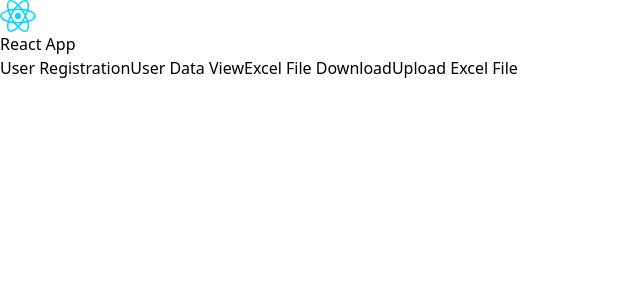
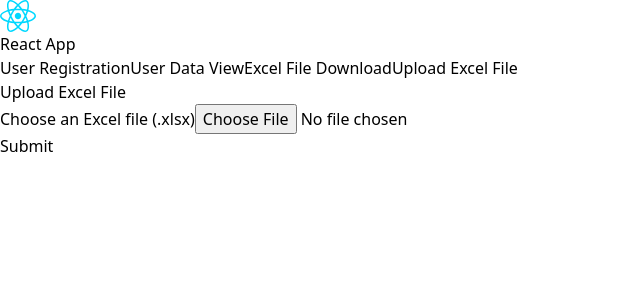
Before and after one commit to JaySabva/React-CRUD, a React (Vite) app: page /upload in a window 1280 px wide. Shown: the top 300 px of the page, without its empty margins (0-640 px from the left). Built offline with nearby package versions, Linux system fonts and the light colour scheme.

Commit message:
Initial Commit

```diff
--- a/src/App.jsx
+++ b/src/App.jsx
@@ -4,6 +4,8 @@ import './App.css'
 import NavBar from "./NavBar/NavBar.jsx";
 import Registration from "./Registration/Registration.jsx";
 import DataView from "./DataView/DataView.jsx";
+import Download from "./Download/Download.jsx";
+import Upload from "./Upload/Upload.jsx";
 
 function App() {
   return (
@@ -13,6 +15,8 @@ function App() {
               <Route path="/" element={<h1>Home</h1>} />
                 <Route path="/registration" element={<Registration />} />
                 <Route path="/data-view" element={<DataView />} />
+              <Route path="/download" element={<Download />} />
+                <Route path="/upload" element={<Upload />} />
           </Routes>
       </>
   )
--- a/src/DataView/Card.jsx
+++ b/src/DataView/Card.jsx
@@ -31,6 +31,7 @@ const EditForm  = ({user, onCancel, onEdit}) => {
                     type="text"
                     name="name"
                     id="name"
+                    required
                     className="block w-full p-2 border rounded border-gray-600"
                     value={editUser.name}
                     onChange={(e) => setEditUser({...editUser, name: e.target.value})}
@@ -42,6 +43,7 @@ const EditForm  = ({user, onCancel, onEdit}) => {
                     type="email"
                     name="email"
                     id="email"
+                    required
                     className="block w-full p-2 border rounded border-gray-600"
                     value={editUser.email}
                     onChange={(e) => setEditUser({...editUser, email: e.target.value})}
@@ -53,6 +55,7 @@ const EditForm  = ({user, onCancel, onEdit}) => {
                     type="text"
                     name="mobileNumber"
                     id="mobileNumber"
+                    required
                     className="block w-full p-2 border rounded border-gray-600"
                     value={editUser.mobileNumber}
                     onChange={(e) => setEditUser({...editUser, mobileNumber: e.target.value})}
@@ -64,6 +67,7 @@ const EditForm  = ({user, onCancel, onEdit}) => {
                     type="text"
                     name="country"
                     id="country"
+                    required
                     className="block w-full p-2 border rounded border-gray-600"
                     value={editUser.country}
                     onChange={(e) => setEditUser({...editUser, country: e.target.value})}
@@ -75,6 +79,7 @@ const EditForm  = ({user, onCancel, onEdit}) => {
                     type="text"
                     name="state"
                     id="state"
+                    required
                     className="block w-full p-2 border rounded border-gray-600"
                     value={editUser.state}
                     onChange={(e) => setEditUser({...editUser, state: e.target.value})}
@@ -86,6 +91,7 @@ const EditForm  = ({user, onCancel, onEdit}) => {
                     type="text"
                     name="city"
                     id="city"
+                    required
                     className="block w-full p-2 border rounded
                     border-gray-600"
                     value={editUser.city}
@@ -98,6 +104,7 @@ const EditForm  = ({user, onCancel, onEdit}) => {
                     type="text"
                     name="address"
                     id="address"
+                    required
                     className="block w-full p-2 border rounded border-gray-600"
                     value={editUser.address}
                     onChange={(e) => setEditUser({...editUser, address: e.target.value})}
@@ -109,6 +116,7 @@ const EditForm  = ({user, onCancel, onEdit}) => {
                     type="text"
                     name="aadharnumber"
                     id="aadharnumber"
+                    required
                     className="block w-full p-2 border rounded border-gray-600"
                     value={editUser.aadharnumber}
                     onChange={(e) => setEditUser({...editUser, aadharnumber: e.target.value})}
@@ -120,6 +128,7 @@ const EditForm  = ({user, onCancel, onEdit}) => {
                     type="text"
                     name="pancard"
                     id="pancard"
+                    required
                     className="block w-full p-2 border rounded border-gray-600"
                     value={editUser.pancard}
                     onChange={(e) => setEditUser({...editUser, pancard: e.target.value})}
@@ -135,11 +144,11 @@ const EditForm  = ({user, onCancel, onEdit}) => {
                     onChange={(e) => setprofilePhoto(e.target.files[0])}
                 />
             </div>
-            <div className="grid grid-cols-1 gap-4">
-                <button className="bg-blue-500 hover:bg-blue-700 text-white font-bold py-2 px-4 rounded"
+            <div className="mt-4">
+                <button className="bg-blue-500 hover:bg-blue-700 text-white font-bold py-2 px-4 rounded mr-2"
                         type="submit">Submit
                 </button>
-                <button className="bg-red-500 hover:bg-red-700 text-white font-bold py-2 px-4 rounded"
+                <button className="bg-red-500 hover:bg-red-700 text-white font-bold py-2 px-4 rounded mr-2"
                         onClick={onCancel}>Cancel
                 </button>
             </div>
--- /dev/null
+++ b/src/Download/Download.jsx
@@ -0,0 +1,10 @@
+const Download = () => {
+    return (
+        <>
+            <div className="container mx-auto text-center mt-10">
+            <button className="bg-green-500 text-center font-bold text-2xl p-5"><a href="http://localhost:3000/user/dataexcel">Export to Excel</a></button>
+            </div>
+        </>
+    )
+}
+export default Download
--- a/src/NavBar/NavBar.jsx
+++ b/src/NavBar/NavBar.jsx
@@ -1,4 +1,3 @@
-import React from 'react';
 import ReactLogo from '../assets/react.svg';
 import { Link } from 'react-router-dom';
 
--- /dev/null
+++ b/src/Upload/Upload.jsx
@@ -0,0 +1,18 @@
+const Upload = () => {
+    return (
+        <>
+            <div className="container mx-auto text-center">
+                    <h1 className="text-2xl font-semibold mb-4 mt-10">Upload Excel File</h1>
+                    <form action="http://localhost:3000/user/dataexcel" method="post" encType="multipart/form-data">
+                        <div className="mb-4 mt-10">
+                            <label htmlFor="file" className="block text-sm font-medium text-gray-600 mt-7">Choose an Excel file (.xlsx)</label>
+                            <input type="file" id="file" name="excelFile" accept=".xlsx" className="mt-2 p-2 border rounded focus:outline-none focus:ring focus:border-blue-300" />
+                        </div>
+                        <button type="submit" className="mt-6 bg-blue-500 hover:bg-blue-700 text-white font-bold py-2 px-4 rounded">Submit</button>
+                    </form>
+            </div>
+        </>
+    );
+};
+
+export default Upload;
```
